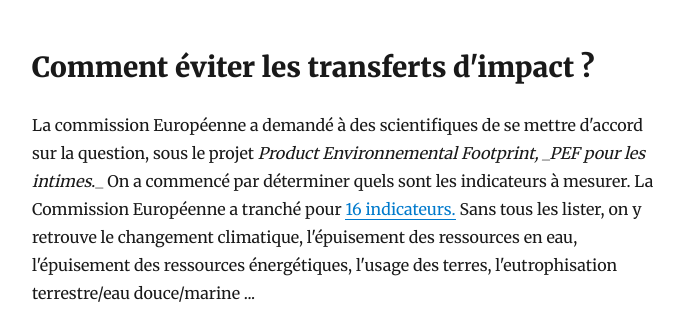
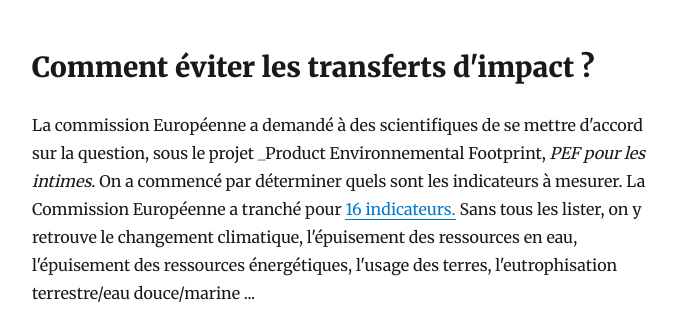
Before and after one commit to NansD/notes, a Gatsby site: page /environmental-footprint/ in a window 1280 px wide. Shown: the part 2780-3112 px from the top of the page, without its empty margins (293-979 px from the left). Built offline with nearby package versions, Linux system fonts and the light colour scheme; Gatsby itself is replaced by a stand-in of ours; some packages are replaced by stand-ins of ours.

Commit message:
fix(environment article): fix md formatting

```diff
--- a/content/blog/environmental-footprint/index.md
+++ b/content/blog/environmental-footprint/index.md
@@ -45,7 +45,7 @@ On a besoin d'une grandeur qui nous permettrait d'éviter les **transferts d'imp
 
 ## Comment éviter les transferts d'impact ?
 
-La commission Européenne a demandé à des scientifiques de se mettre d'accord sur la question, sous le projet _Product Environnemental Footprint, \_PEF pour les intimes_.\_ On a commencé par déterminer quels sont les indicateurs à mesurer. La Commission Européenne a tranché pour [16 indicateurs.](https://doc.agribalyse.fr/documentation/methodologie-acv#les-indicateurs-acv-fournis-dans-agribalyse) Sans tous les lister, on y retrouve le changement climatique, l'épuisement des ressources en eau, l'épuisement des ressources énergétiques, l'usage des terres, l'eutrophisation terrestre/eau douce/marine ...
+La commission Européenne a demandé à des scientifiques de se mettre d'accord sur la question, sous le projet _Product Environnemental Footprint, _PEF pour les intimes_. On a commencé par déterminer quels sont les indicateurs à mesurer. La Commission Européenne a tranché pour [16 indicateurs.](https://doc.agribalyse.fr/documentation/methodologie-acv#les-indicateurs-acv-fournis-dans-agribalyse) Sans tous les lister, on y retrouve le changement climatique, l'épuisement des ressources en eau, l'épuisement des ressources énergétiques, l'usage des terres, l'eutrophisation terrestre/eau douce/marine ...
 
 Le PEF propose ensuite de regrouper ces grandeurs sous un "Single Score", exprimé en points. Il est obtenu à la suite d'une normalisation et d'une pondération.
 
@@ -66,14 +66,14 @@ Donc comment on évite les transferts d'impact ? On se dote d'un score le plus g
 
 ## Comment se servir du Single Score ?
 
-Pour obtenir ce score, on mène une **Analyse du Cycle de Vie (ACV). **Ce terme désigne une méthode d'évaluation qui permet d'analyser tous les maillons de la chaîne de valeur d'un produit ou service.
+Pour obtenir ce score, on mène une **Analyse du Cycle de Vie (ACV).** Ce terme désigne une méthode d'évaluation qui permet d'analyser tous les maillons de la chaîne de valeur d'un produit ou service.
 
 Et on parle vraiment de tous les maillons ! Ça part de l'extraction de la matière première, jusqu'à la fin de vie du produit avec le traitement des déchets. Quand on fait l'ACV d'une tomate, on part depuis les minéraux qui constituent le tracteur jusqu'au compost du particulier. On compte aussi le cas ou la tomate est jetée à la poubelle, on compte aussi le cas où la tomate a été mise de côté car "hors calibre" à la ferme.
 
 ![image.png](./media/b7d35e8b-6c1a-4273-a6b7-a0520bf4849b_image.png)
 > Extrait de l'ACV du Burritos, de l'usine jusqu'au supermarché
 
-Une fois qu'on a modélisé un produit existant, on peut commencer à imaginer des scénarios **d'éco-conception. ** Si on reprend le schéma du régulateur de vitesse, on va donc envoyer un signal de rétro-action.
+Une fois qu'on a modélisé un produit existant, on peut commencer à imaginer des scénarios **d'éco-conception.** Si on reprend le schéma du régulateur de vitesse, on va donc envoyer un signal de rétro-action.
 
 On peut faire une première tentative en essayant de chercher à s'approvisionner de façon locale : on supprime tous les transports (oui c'est utopique, mais faisons l'exercice).
 
```
